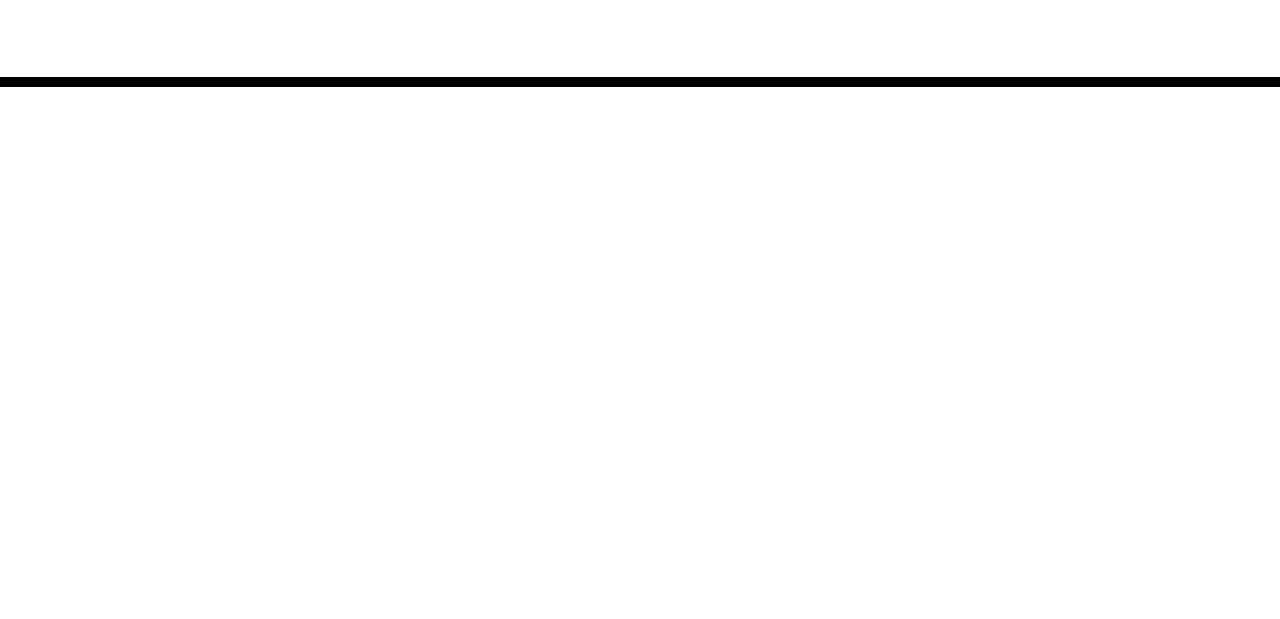
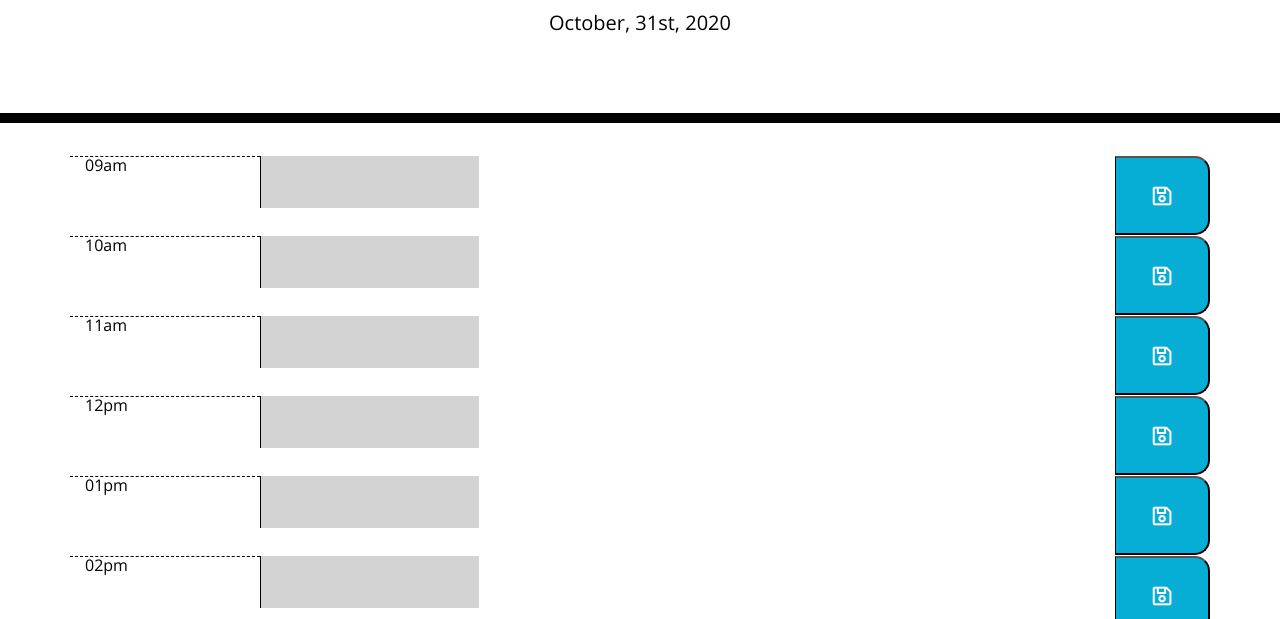
Before and after one commit to faitheden1/Day-Planner, a plain HTML site: page index.html in a window 1280 px wide. Shown: the part 181-800 px from the top of the page. Drawn offline with nearby package versions, Linux system fonts and the light colour scheme.

Commit message:
next draft

```diff
--- a/index.html
+++ b/index.html
@@ -31,8 +31,8 @@
     <div class="container">
       <!-- Timeblocks go here -->
     </div>
-    <script src="script.js"></script></script>
     <script src="https://cdnjs.cloudflare.com/ajax/libs/jquery/3.2.1/jquery.min.js"></script>
     <script src="https://cdnjs.cloudflare.com/ajax/libs/moment.js/2.24.0/moment.min.js"></script>
+    <script src="script.js"></script>
   </body>
 </html>
--- a/script.js
+++ b/script.js
@@ -72,7 +72,7 @@ function saveReminders() {
 
 // calendar date in header
 function getHeaderDate() {
-   // var currentHeaderDate = moment().format('MMMM, Do, YYYY');
+   var currentHeaderDate = moment().format('MMMM, Do, YYYY');
     $("#currentDay").text(currentHeaderDate);
 }
 
```
